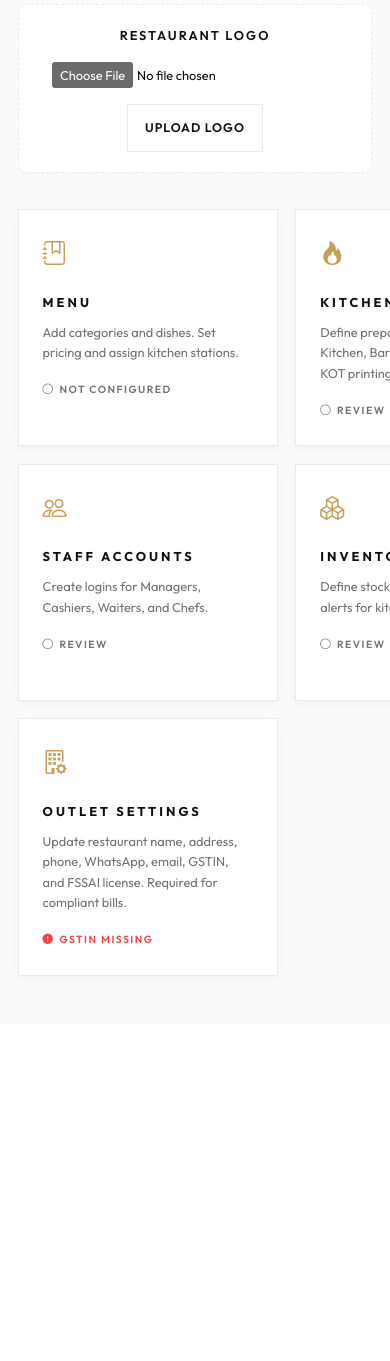
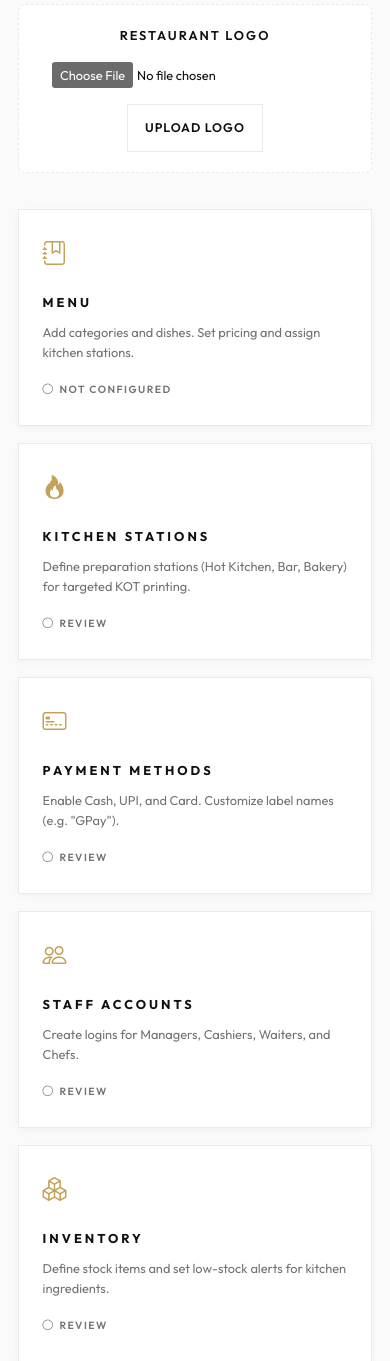
Before and after one commit to Rajathtuesday/restaurant-pos, a Django app: template setup/templates/setup/setup.html in a window 390 px wide; the page is wider, and only the part inside the window is pictured. Shown: the part 342-1703 px from the top of that part. Before the commit the page ends 1318 px from the top of that part, so only its background shows below. Run offline with Django 5.2, Linux system fonts and the light colour scheme; the template is opened without the code that fills it, so the values that code supplies are empty; some libraries are stand-ins or nearby versions.

Commit message:
fix(setup): setup-grid was rendering multiple columns on phone-width screens
grid-template-columns: repeat(auto-fit, minmax(260px, 1fr)) enforces a
hard 260px floor per track, which CSS Grid can still satisfy with two
cramped columns on a phone even though the previous mobile media query
only touched padding, never grid-template-columns itself -- the page
ended up wider than the viewport, confirmed on-device (scrolling
revealed the cards spilling off-screen rather than the space being
genuinely blank).

Wrapped the floor in min(260px, 100%) so a track can never demand more
width than its container actually has, and made the sub-600px
breakpoint force an explicit single column rather than relying on
auto-fit's math alone.

```diff
--- a/setup/templates/setup/setup.html
+++ b/setup/templates/setup/setup.html
@@ -18,7 +18,7 @@
     .upload-card input[type=file] { max-width: 100%; margin-bottom: 1rem; color: var(--text-main); font-size: 0.8rem; }
 
     /* ── Setup cards grid ── */
-    .setup-grid { max-width: 1000px; margin: 0 auto; padding: 0 2rem 5rem; display: grid; grid-template-columns: repeat(auto-fit, minmax(260px, 1fr)); gap: 1.5rem; }
+    .setup-grid { max-width: 1000px; margin: 0 auto; padding: 0 2rem 5rem; display: grid; grid-template-columns: repeat(auto-fit, minmax(min(260px, 100%), 1fr)); gap: 1.5rem; }
     .setup-card { background: var(--panel-bg); border: 1px solid var(--border-color); padding: 2rem; transition: var(--transition-smooth); text-decoration: none; display: block; position: relative; overflow: hidden; box-shadow: var(--shadow-soft); color: var(--text-main); }
     .setup-card:hover { border-color: var(--accent-gold); transform: translateY(-3px); color: var(--text-main); }
     .setup-card::before { content: ''; position: absolute; top: 0; left: 0; width: 0; height: 2px; background: var(--accent-gold); transition: width 0.4s ease; }
@@ -33,7 +33,13 @@
     @media (max-width: 600px) {
         .hero { padding: 2.25rem 1.1rem 1.5rem; }
         .hero-title { font-size: 1.9rem; }
-        .setup-grid { padding: 0 1.1rem 3rem; gap: 1.1rem; }
+        /* Explicit single column, not just a smaller minmax() floor --
+           the min(260px, 100%) fix above stops the grid from forcing
+           overflow, but a phone-width screen still has technically
+           enough room for two very cramped columns at ~170px each
+           once auto-fit fits them; a real setup card (icon + title +
+           2-line description) needs the full width to stay readable. */
+        .setup-grid { grid-template-columns: 1fr; padding: 0 1.1rem 3rem; gap: 1.1rem; }
         .setup-card { padding: 1.5rem; }
         .upload-card { margin: 0 1.1rem 2.25rem; padding: 1.25rem; }
     }
```
